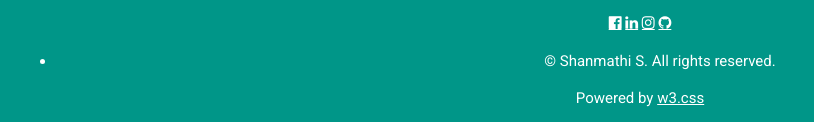
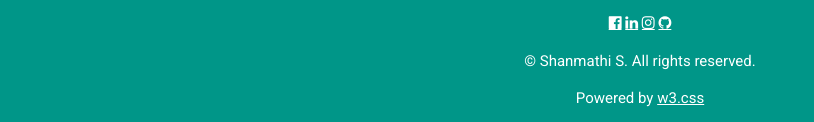
Before and after one commit to shanmathi-s/shanmathi.github.io, a plain HTML site: page index.html in a window 1280 px wide. Shown: the part 1636-1758 px from the top of the page, 0-814 px from the left. Drawn offline with nearby package versions, Linux system fonts and the light colour scheme.

Commit message:
Update index.html

```diff
--- a/index.html
+++ b/index.html
@@ -98,7 +98,8 @@ html,body,h1,h2,h3,h4,h5,h6 {font-family: "Roboto", sans-serif}
         <div class="w3-container">
           <h5 class="w3-opacity"><b>X</b></h5>
           <h6 class="w3-text-teal"><i class="fa fa-calendar fa-fw w3-margin-right"></i>2013 - 2015</h6><p>99.4%</p>
-          <p>Pinkz Public. Matric. Hr. Sec School</p><br>
+          <p>Pinkz Public. Matric. Hr. Sec School</p>
+          <br>
         </div>
       </div>
 
@@ -164,9 +165,8 @@ html,body,h1,h2,h3,h4,h5,h6 {font-family: "Roboto", sans-serif}
   <a href="https://www.linkedin.com/in/shanmathi-s/" class="fa fa-linkedin w3-hover-opacity"></a>
   <a href="https://www.instagram.com/shan_2103/" class="fa fa-instagram w3-hover-opacity"></a>
   <a href="https://github.com/shanmathi-s" class="fa fa-github w3-hover-opacity"></a>
-  <ul id="copyright">
-      <li>&copy; Shanmathi S. All rights reserved.</li>
-  </ul>
+
+  <p>&copy; Shanmathi S. All rights reserved.</p>
   <p>Powered by <a href="https://www.w3schools.com/w3css/default.asp" target="_blank">w3.css</a></p>
 </footer>
 
```
